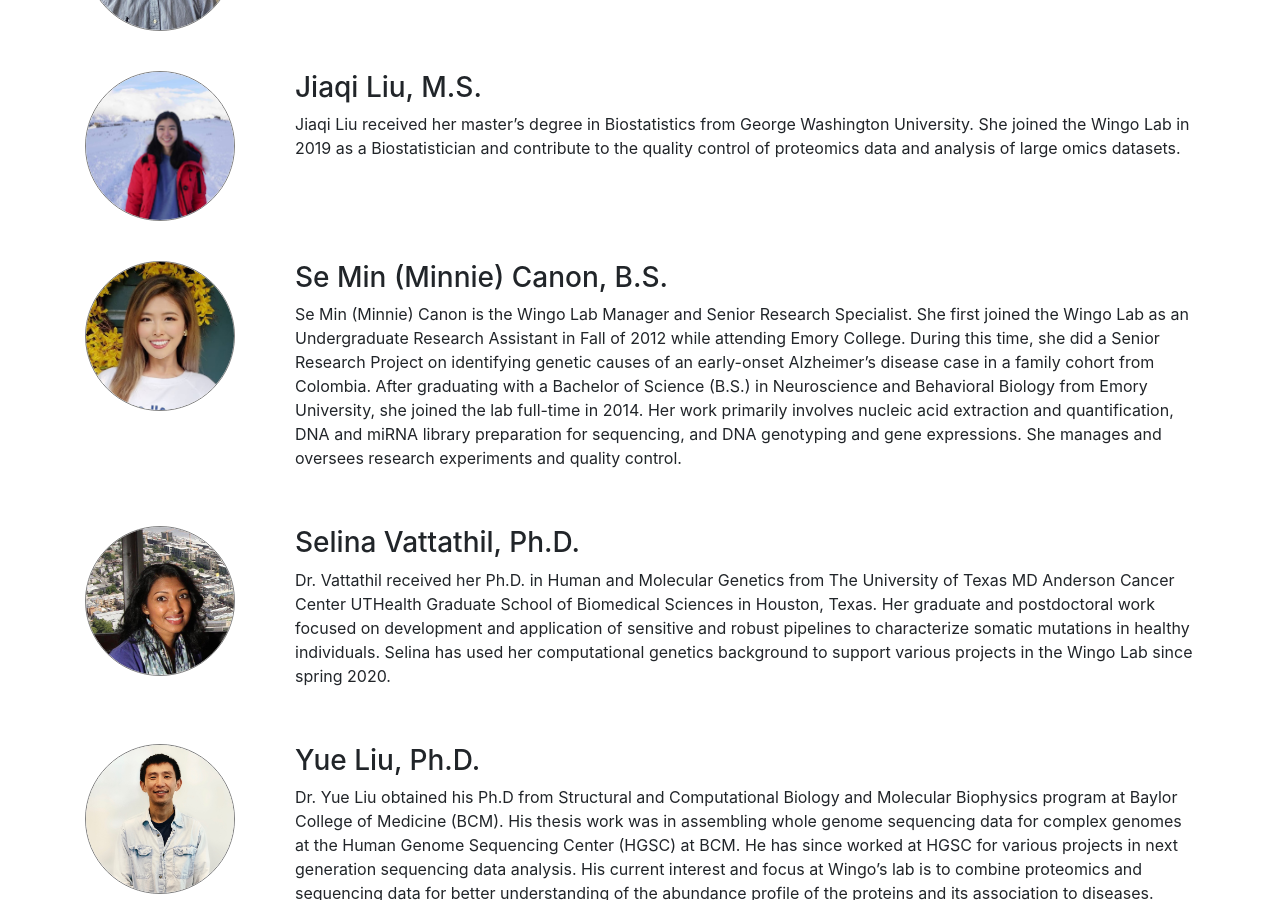
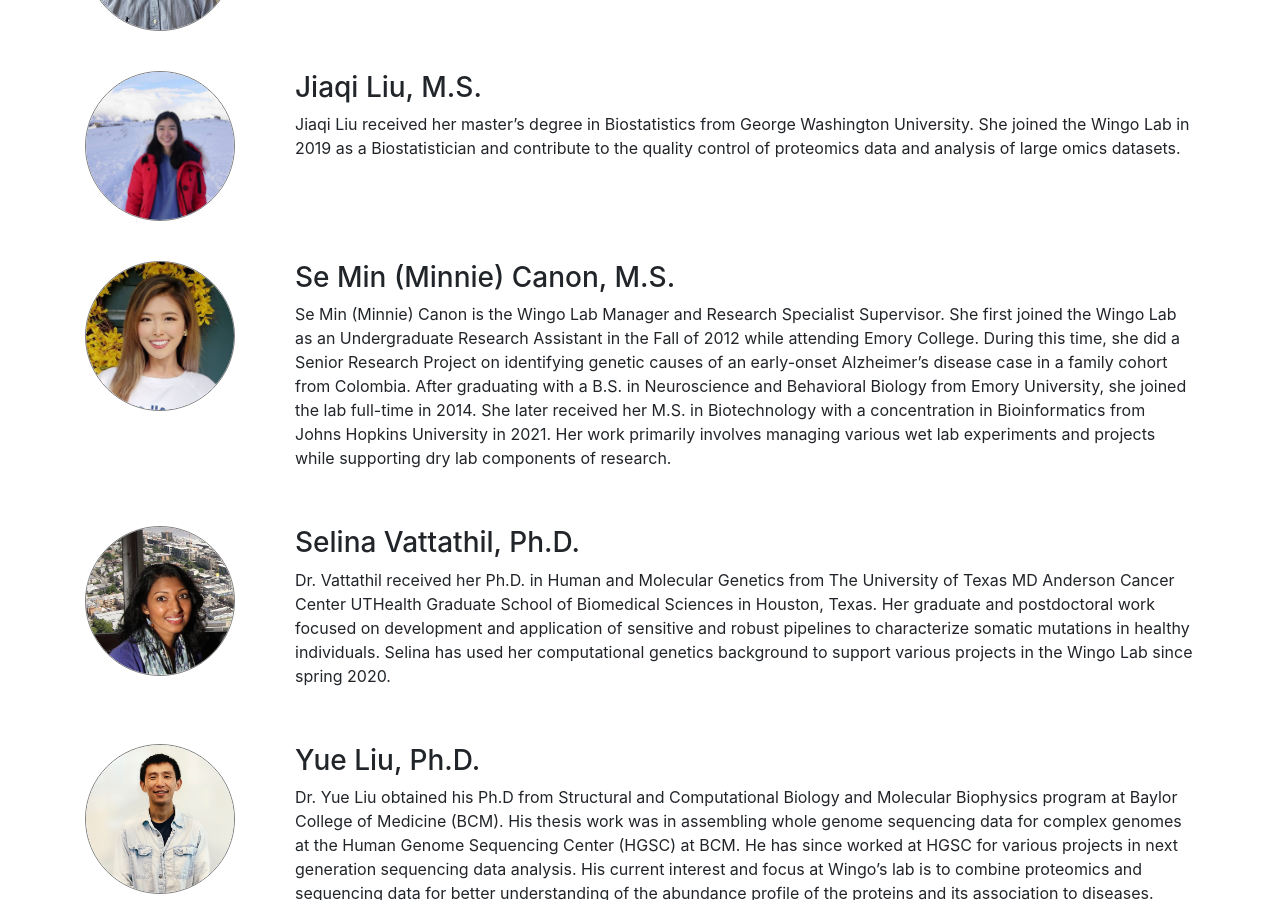
Before and after one commit to wingolab/wingolab.github.io, a Jekyll site: the page built from people.md, in a window 1280 px wide and 900 px high, scrolled down 1229 px. Built offline with Jekyll 4.4.1, drawn with Linux system fonts in a browser that asks for light colours.

Commit message:
Update _config.yml
Minnie updated description and title

```diff
--- a/_config.yml
+++ b/_config.yml
@@ -173,8 +173,8 @@ lab_members:
         description: Jiaqi Liu received her master's degree in Biostatistics from George Washington University. She joined the Wingo Lab in 2019 as a Biostatistician and contribute to the quality control of proteomics data and analysis of large omics datasets.
         title: Jiaqi Liu, M.S.
       - pic_name: Minnie
-        description: Se Min (Minnie) Canon is the Wingo Lab Manager and Senior Research Specialist. She first joined the Wingo Lab as an Undergraduate Research Assistant in Fall of 2012 while attending Emory College. During this time, she did a Senior Research Project on identifying genetic causes of an early-onset Alzheimer's disease case in a family cohort from Colombia. After graduating with a Bachelor of Science (B.S.) in Neuroscience and Behavioral Biology from Emory University, she joined the lab full-time in 2014. Her work primarily involves nucleic acid extraction and quantification, DNA and miRNA library preparation for sequencing, and DNA genotyping and gene expressions. She manages and oversees research experiments and quality control.
-        title: Se Min (Minnie) Canon, B.S.
+        description: Se Min (Minnie) Canon is the Wingo Lab Manager and Research Specialist Supervisor. She first joined the Wingo Lab as an Undergraduate Research Assistant in the Fall of 2012 while attending Emory College. During this time, she did a Senior Research Project on identifying genetic causes of an early-onset Alzheimer’s disease case in a family cohort from Colombia. After graduating with a B.S. in Neuroscience and Behavioral Biology from Emory University, she joined the lab full-time in 2014. She later received her M.S. in Biotechnology with a concentration in Bioinformatics from Johns Hopkins University in 2021. Her work primarily involves managing various wet lab experiments and projects while supporting dry lab components of research.
+        title: Se Min (Minnie) Canon, M.S.
       - pic_name: Selina
         description: Dr. Vattathil received her Ph.D. in Human and Molecular Genetics from The University of Texas MD Anderson Cancer Center UTHealth Graduate School of Biomedical Sciences in Houston, Texas. Her graduate and postdoctoral work focused on development and application of sensitive and robust pipelines to characterize somatic mutations in healthy individuals. Selina has used her computational genetics background to support various projects in the Wingo Lab since spring 2020.
         title: Selina Vattathil, Ph.D.
```
